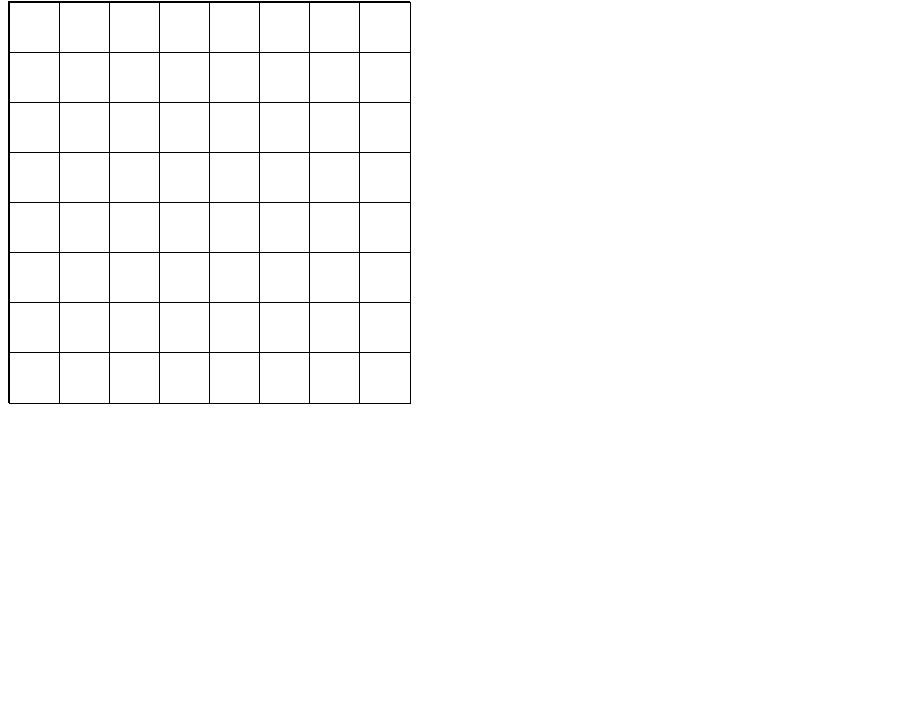
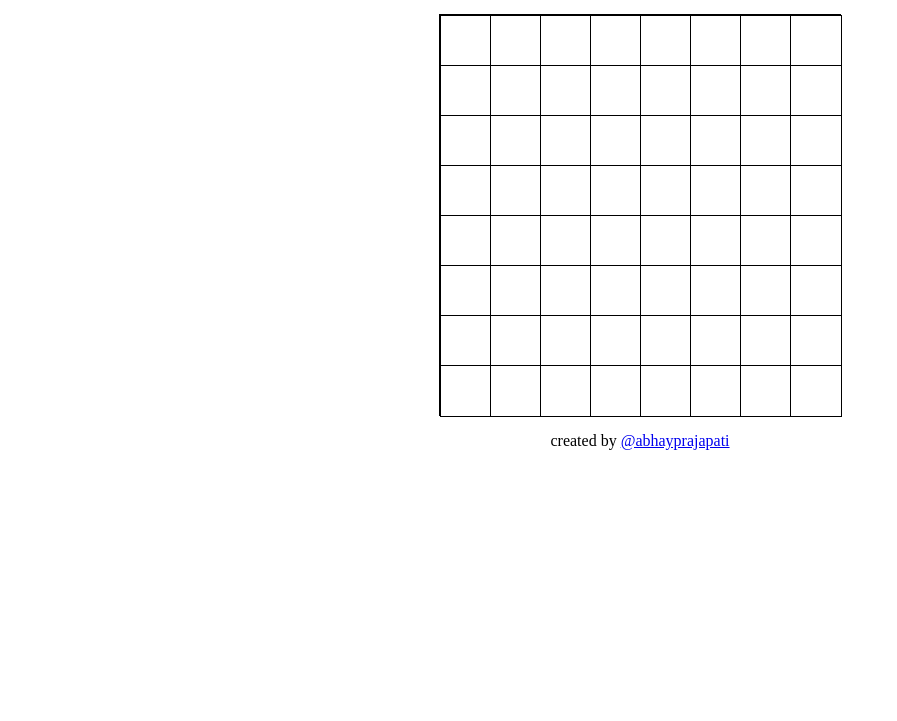
Before and after one commit to theabhayprajapati/nqueens-board, a plain HTML site: page index.html in a window 1280 px wide. Shown: the part 79-800 px from the top of the page, without its empty margins (0-897 px from the left). Drawn offline with Linux system fonts and the light colour scheme.

Commit message:
made everything center

```diff
--- a/index.html
+++ b/index.html
@@ -7,6 +7,11 @@
     <meta name="viewport" content="width=device-width, initial-scale=1.0" />
     <title>8queens</title>
     <style>
+        body {
+            /* every thing center */
+            padding: 5px;
+        }
+
         .box {
             width: 50px;
             height: 50px;
@@ -53,11 +58,25 @@
             }
         }
     </style>
+    <!-- meta title -->
+    <meta name="title" content="8queens" />
+    <!-- meta description -->
+    <meta name="description" content="8queens" />
+    <!-- meta keywords -->
+    <meta name="keywords" content="8queens" />
+    <!-- meta author -->
+    <meta name="author" content="abhayprajapati" />
 </head>
 
 <body>
-    <h1>8queens</h1>
-    <div id="board"></div>
+    <center>
+        <h1>8queens</h1>
+        <div id="board"></div>
+        <p>
+            created by <a href="https://twitter.com/abhayprajapati_/" target="_blank">@abhayprajapati</a>
+
+        </p>
+    </center>
     <script>
         /*
           <div class="box">
```
